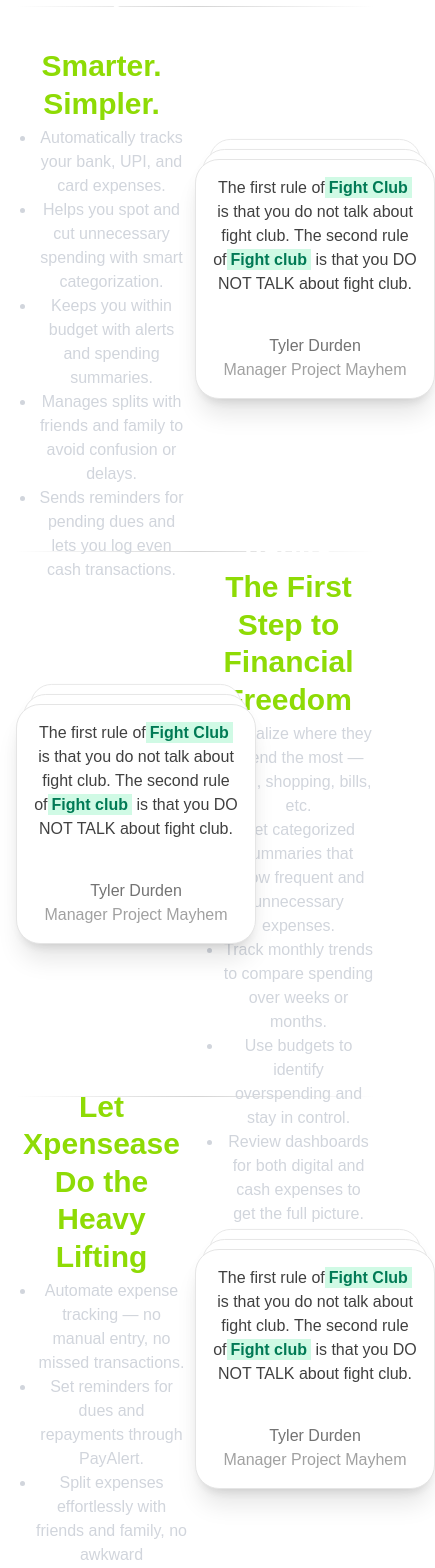
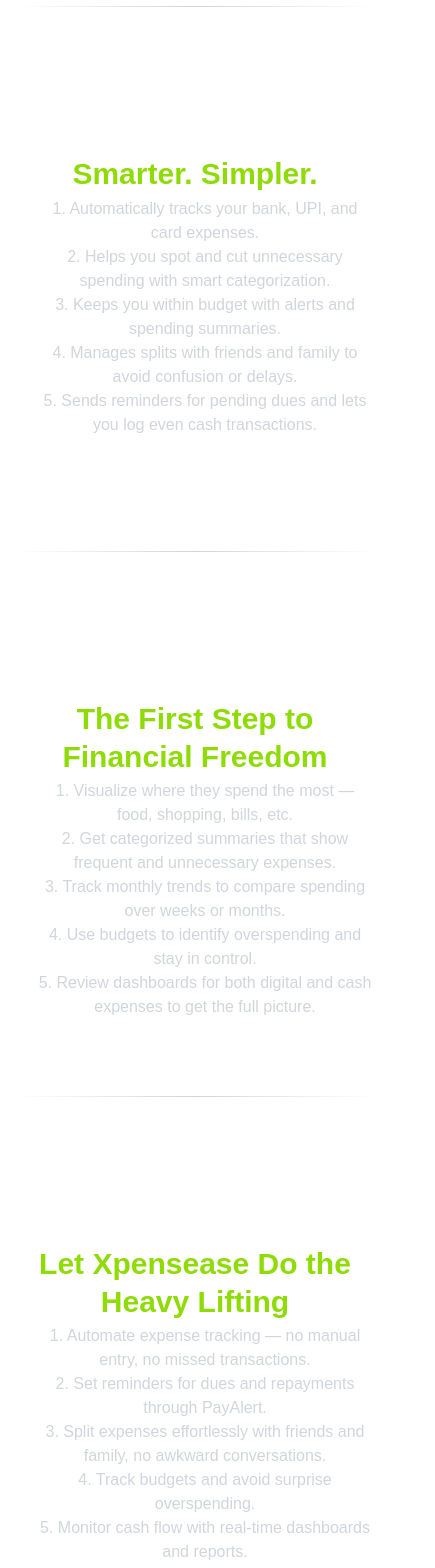
Before and after one commit to chahar-here/Xpensease, a Next.js app: page / in a window 390 px wide. Shown: the part 4820-6388 px from the top of the page, 435 px wide, since content can reach past the window. Built offline with nearby package versions, Linux system fonts and the light colour scheme.

Commit message:
Highlights Responive now

```diff
--- a/src/app/components/Highlights/highlights.tsx
+++ b/src/app/components/Highlights/highlights.tsx
@@ -16,16 +16,16 @@
                     Track your cash flow.<br />
                     <span className="text-[#8EDB05]">Smarter. Simpler.</span>
                     </h1>
-                <ul className=" my-1 list-disc pl-5 text-s text-gray-300">
-                    <li>Automatically tracks your bank, UPI, and card expenses.</li>
-                    <li>Helps you spot and cut unnecessary spending with smart categorization.</li>
-                    <li>Keeps you within budget with alerts and spending summaries.</li>
-                    <li>Manages splits with friends and family to avoid confusion or delays.</li>
-                    <li>Sends reminders for pending dues and lets you log even cash transactions.</li>
+                <ul className=" my-1 lg:list-disc pl-5 text-s text-gray-300 items-center">
+                    <li><span className="lg:hidden">1.</span> Automatically tracks your bank, UPI, and card expenses.</li>
+                    <li><span className="lg:hidden">2.</span> Helps you spot and cut unnecessary spending with smart categorization.</li>
+                    <li><span className="lg:hidden">3.</span> Keeps you within budget with alerts and spending summaries.</li>
+                    <li><span className="lg:hidden">4.</span> Manages splits with friends and family to avoid confusion or delays.</li>
+                    <li><span className="lg:hidden">5.</span> Sends reminders for pending dues and lets you log even cash transactions.</li>
                 </ul>
             </div>
             {/* Right Cards */}
-            <div className="w-[50%]">
+            <div className="w-[50%] hidden lg:block">
                 <CardsStack/>
             </div>
             </div>
@@ -34,7 +34,7 @@
             {/* Second Section */}
             <div className=" h-[30rem] flex w-full lg:px-30 justify-center items-center gap-2">
                 {/* Right Cards */}
-            <div className="w-[50%]">
+            <div className="w-[50%] hidden lg:block">
                 <CardsStack/>
             </div>
             {/* Left Text */}
@@ -43,12 +43,12 @@
                 Understand your financial habits<br />
                     <span className="text-[#8EDB05]">The First Step to Financial Freedom</span>
                     </h1>
-                <ul className=" my-1 list-disc pl-5 text-s text-gray-300">
-                    <li>Visualize where they spend the most — food, shopping, bills, etc.</li>
-                    <li>Get categorized summaries that show frequent and unnecessary expenses.</li>
-                    <li>Track monthly trends to compare spending over weeks or months.</li>
-                    <li>Use budgets to identify overspending and stay in control.</li>
-                    <li>Review dashboards for both digital and cash expenses to get the full picture.</li>
+                <ul className=" my-1 lg:list-disc pl-5 text-s text-gray-300">
+                    <li><span className="lg:hidden">1.</span> Visualize where they spend the most — food, shopping, bills, etc.</li>
+                    <li><span className="lg:hidden">2.</span> Get categorized summaries that show frequent and unnecessary expenses.</li>
+                    <li><span className="lg:hidden">3.</span> Track monthly trends to compare spending over weeks or months.</li>
+                    <li><span className="lg:hidden">4.</span> Use budgets to identify overspending and stay in control.</li>
+                    <li><span className="lg:hidden">5.</span> Review dashboards for both digital and cash expenses to get the full picture.</li>
                 </ul>
             </div>
             </div>
@@ -62,16 +62,16 @@
                 Make your spending stress–free<br />
                     <span className="text-[#8EDB05]">Let Xpensease Do the Heavy Lifting</span>
                     </h1>
-                <ul className=" my-1 list-disc pl-5 text-s text-gray-300">
-                    <li>Automate expense tracking — no manual entry, no missed transactions.</li>
-                    <li>Set reminders for dues and repayments through PayAlert.</li>
-                    <li>Split expenses effortlessly with friends and family, no awkward conversations.</li>
-                    <li>Track budgets and avoid surprise overspending.</li>
-                    <li>Monitor cash flow with real-time dashboards and reports.</li>
+                <ul className=" my-1 lg:list-disc pl-5 text-s text-gray-300">
+                    <li><span className="lg:hidden">1.</span> Automate expense tracking — no manual entry, no missed transactions.</li>
+                    <li><span className="lg:hidden">2.</span> Set reminders for dues and repayments through PayAlert.</li>
+                    <li><span className="lg:hidden">3.</span> Split expenses effortlessly with friends and family, no awkward conversations.</li>
+                    <li><span className="lg:hidden">4.</span> Track budgets and avoid surprise overspending.</li>
+                    <li><span className="lg:hidden">5.</span> Monitor cash flow with real-time dashboards and reports.</li>
                 </ul>
             </div>
             {/* Right Cards */}
-            <div className="w-[50%]">
+            <div className="w-[50%] hidden lg:block">
                 <CardsStack/>
             </div>
             </div>
```
